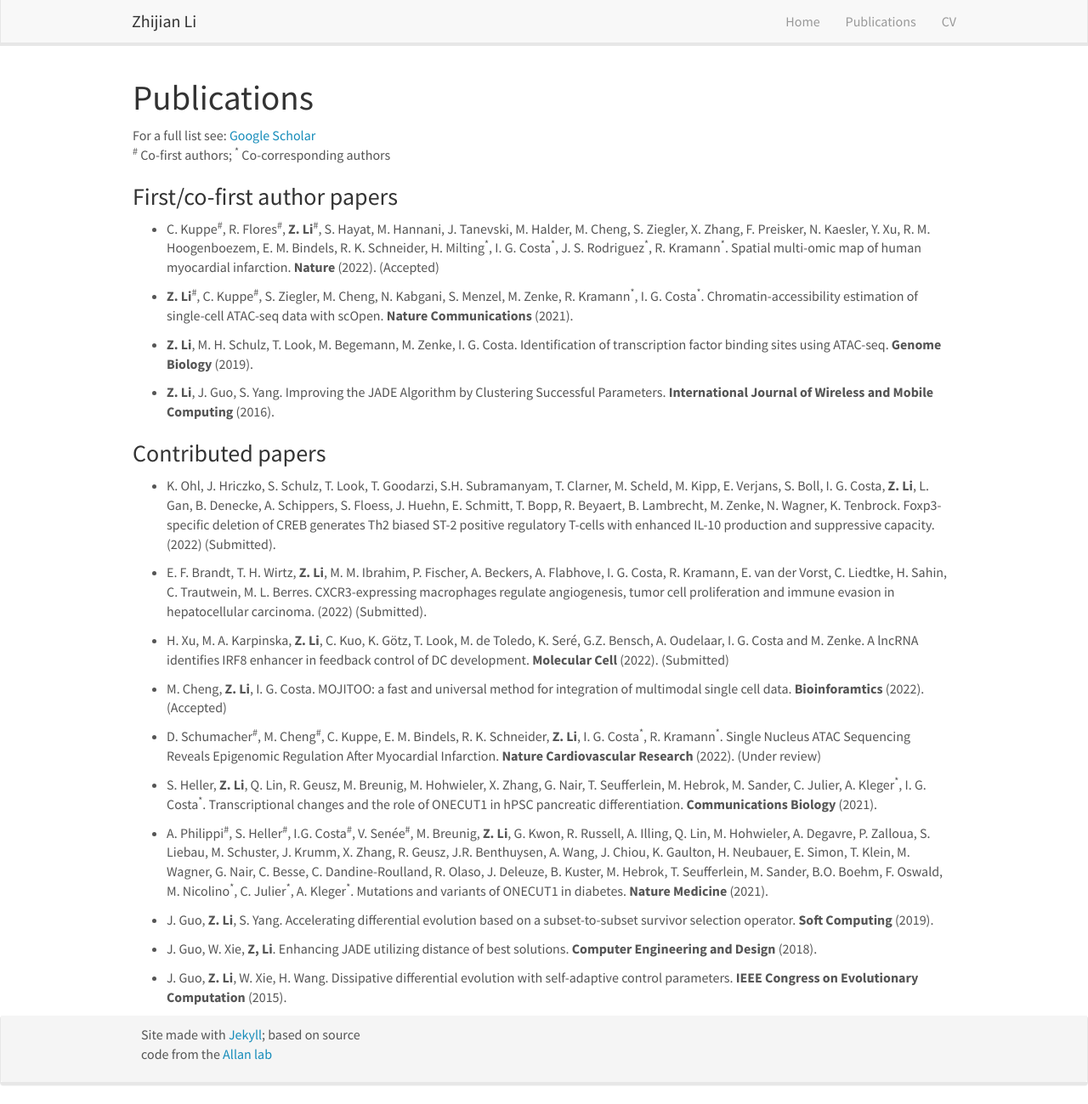
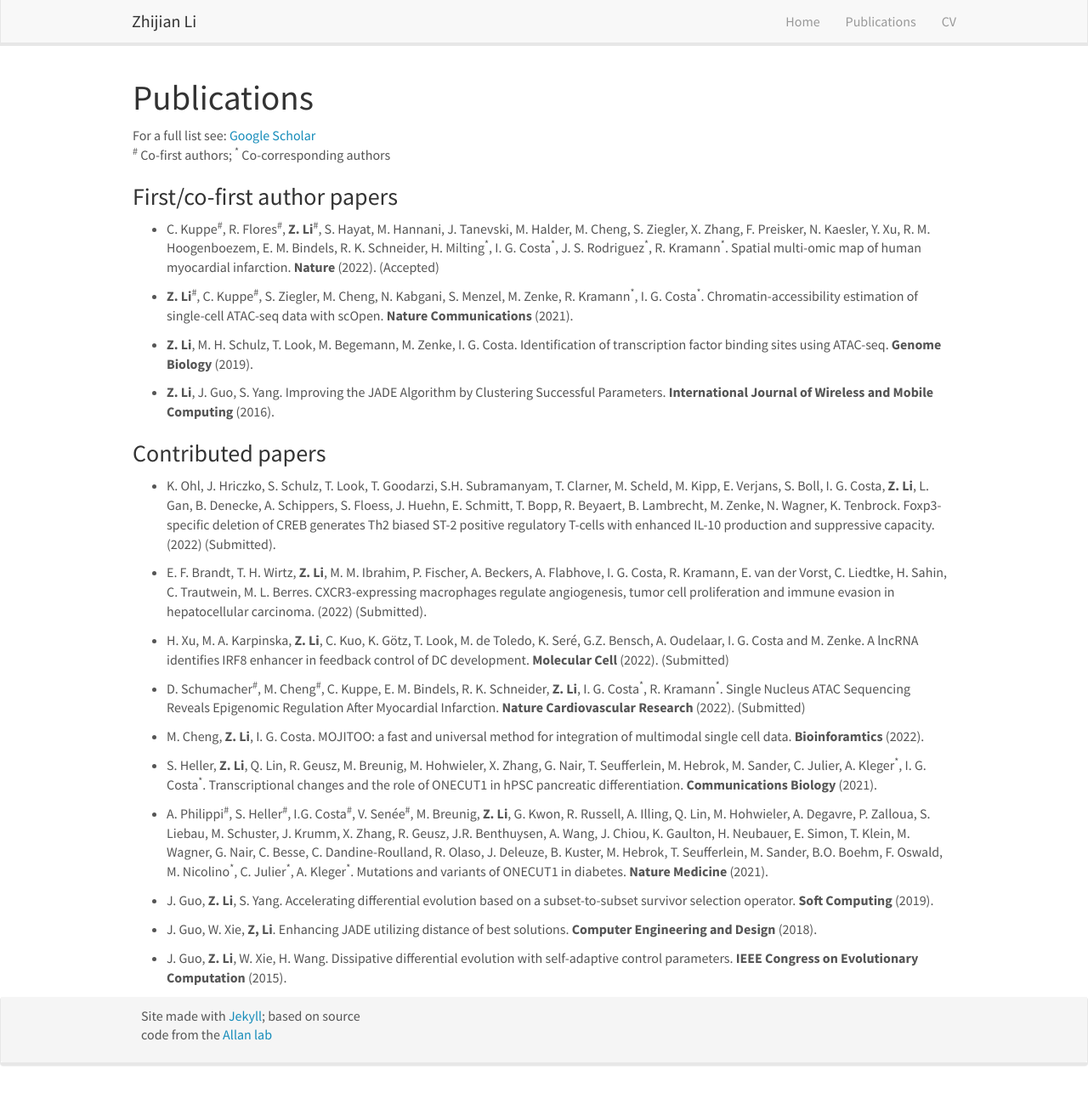
Before and after one commit to lzj1769/lzj1769.github.io, a Jekyll site: the page built from _pages/publications.md, in a window 1280 px wide and 1299 px high. Shown: the whole window at 85% size. Built offline with Jekyll 4.4.1, drawn with Linux system fonts in a browser that asks for light colours; nearby versions of some CDN libraries.

Commit message:
Update publications.md

```diff
--- a/_pages/publications.md
+++ b/_pages/publications.md
@@ -29,9 +29,9 @@ For a full list see: [Google Scholar](https://scholar.google.de/citations?user=x
 
 * H. Xu, M. A. Karpinska, **Z. Li**, C. Kuo, K. Götz, T. Look, M. de Toledo, K. Seré, G.Z. Bensch, A. Oudelaar, I. G. Costa and M. Zenke. A lncRNA identifies IRF8 enhancer in feedback control of DC development. **Molecular Cell** (2022). (Submitted)
 
-* M. Cheng, **Z. Li**, I. G. Costa. MOJITOO: a fast and universal method for integration of multimodal single cell data. **Bioinforamtics** (2022). (Accepted)
+* D. Schumacher<sup>\#</sup>, M. Cheng<sup>\#</sup>, C. Kuppe, E. M. Bindels, R. K. Schneider, **Z. Li**, I. G. Costa<sup>*</sup>, R. Kramann<sup>*</sup>. Single Nucleus ATAC Sequencing Reveals Epigenomic Regulation After Myocardial Infarction. **Nature Cardiovascular Research** (2022). (Submitted)
 
-* D. Schumacher<sup>\#</sup>, M. Cheng<sup>\#</sup>, C. Kuppe, E. M. Bindels, R. K. Schneider, **Z. Li**, I. G. Costa<sup>*</sup>, R. Kramann<sup>*</sup>. Single Nucleus ATAC Sequencing Reveals Epigenomic Regulation After Myocardial Infarction. **Nature Cardiovascular Research** (2022). (Under review)
+* M. Cheng, **Z. Li**, I. G. Costa. MOJITOO: a fast and universal method for integration of multimodal single cell data. **Bioinforamtics** (2022).
 
 * S. Heller, **Z. Li**, Q. Lin, R. Geusz, M. Breunig, M. Hohwieler, X. Zhang, G. Nair, T. Seufferlein, M. Hebrok, M. Sander, C. Julier, A. Kleger<sup>*</sup>, I. G. Costa<sup>*</sup>. Transcriptional changes and the role of ONECUT1 in hPSC pancreatic differentiation. **Communications Biology** (2021).
 
```
